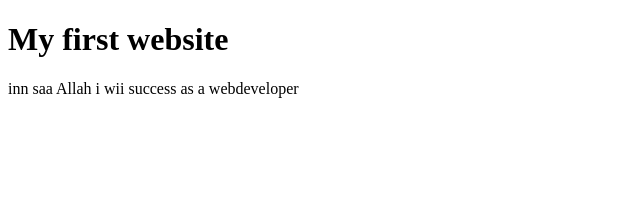
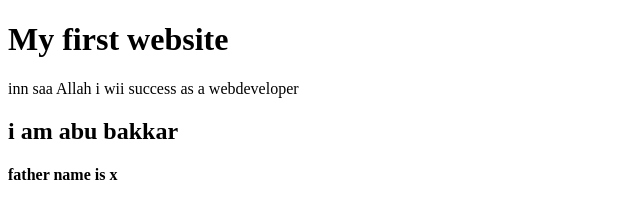
Before and after one commit to Abubakkar20/my-first-website, a plain HTML site: page index.html in a window 1280 px wide. Shown: the whole page, without its empty margins (0-640 px from the left). Drawn offline with Linux system fonts and the light colour scheme.

Commit message:
add father name

```diff
--- a/index.html
+++ b/index.html
@@ -8,5 +8,7 @@
 <body>
     <h1>My first website</h1>
     <p>inn saa Allah i wii success as a webdeveloper</p>
+    <h2>i am abu bakkar</h2>
+    <h4>father name is x</h4>
 </body>
 </html>
```
